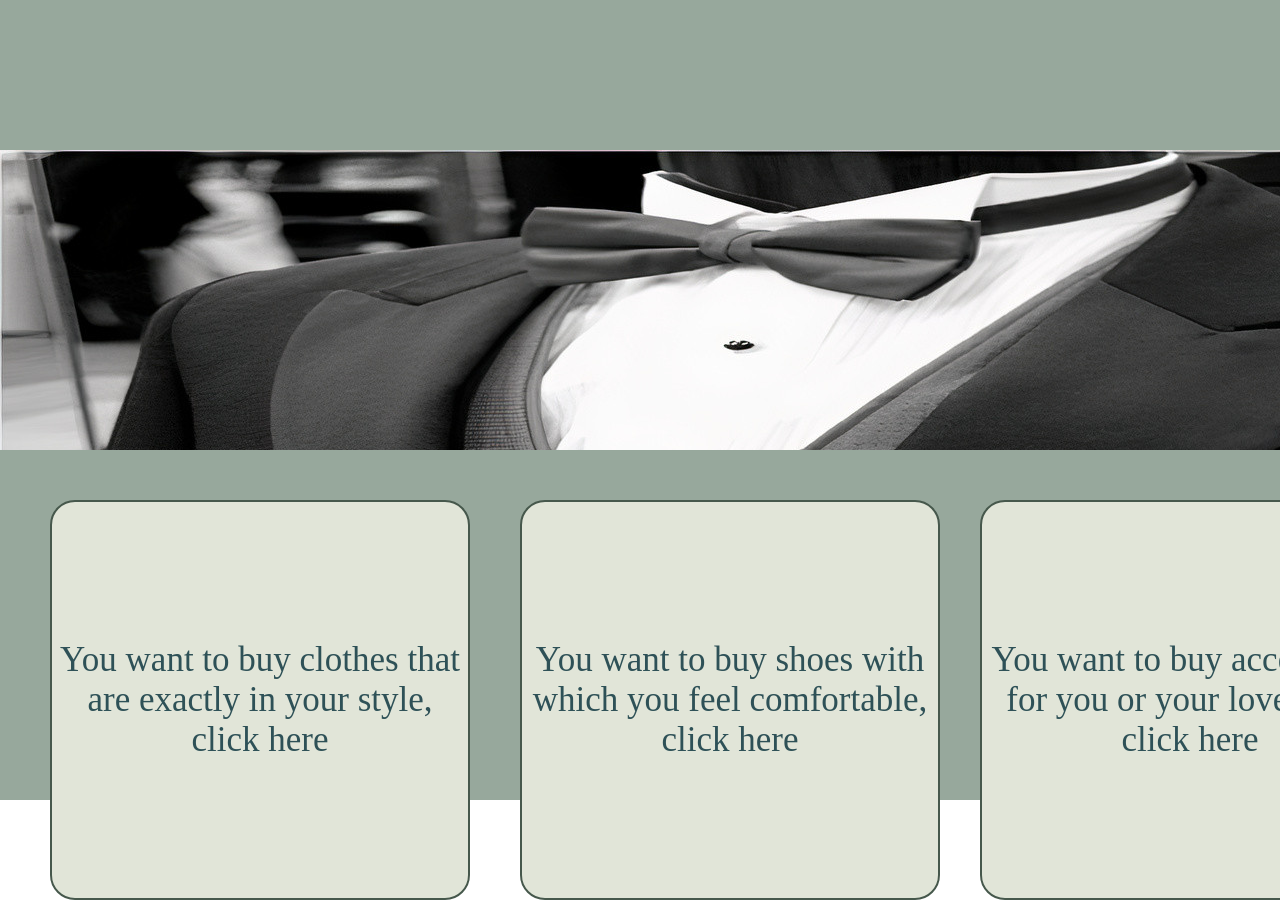
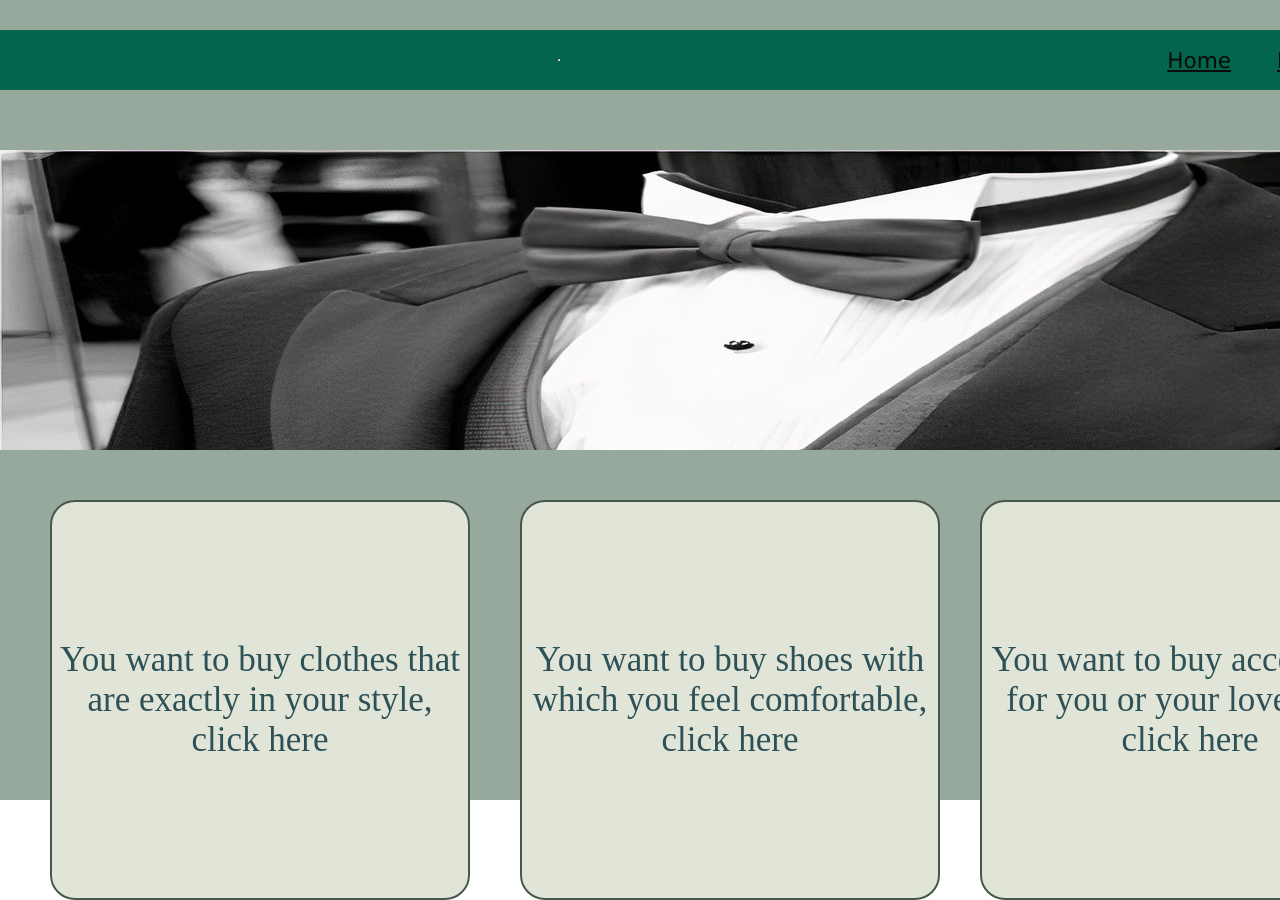
Before and after one commit to IvoKarapeev/Online-Shop, a React (Create React App) app in the folder client/: page / in a window 1280 px wide. Shown: the top 900 px of the page. Built offline with nearby package versions, Linux system fonts and the light colour scheme.

Commit message:
Creating Header Component

```diff
--- a/client/src/App.js
+++ b/client/src/App.js
@@ -1,11 +1,13 @@
 import './App.css';
 
 import HomePage from './components/Home/HomePage';
+import Header from './components/Header/Header';
 
 function App() {
 
     return (
         <div className="App">
+            <Header/>
             <HomePage/>
         </div>
     );
--- /dev/null
+++ b/client/src/components/Header/Header.js
@@ -0,0 +1,52 @@
+import styles from './Header.module.css';
+import { Link } from 'react-router-dom';
+
+const Header = () => {
+
+    return (
+        <div>
+            <nav className={styles.navbar}>
+                {/* <img src="/images/logo.png" alt="" className={styles.logo} /> */}
+                <hr />
+                <ul className={styles['nav-links']}>
+                    <div className={styles.menu}>
+                        <p>
+                            <Link to='/'>Home</Link>
+                        </p>
+                        <p>
+                            <Link to='/register'>Login</Link>
+                        </p>
+                        <p>
+                            <Link to='/register'>Register</Link>
+                        </p>
+                        <p className={styles.services}>
+                            <a href="/">Services</a>
+                            <ul className={styles.dropdown}>
+                                <p>
+                                <Link to="/">Clothes</Link>
+                                </p>
+                                <p>
+                                <Link to="/">Shoes</Link>
+                                </p>
+                                <p>
+                                <Link to="/">Accessories</Link>
+                                </p>
+                            </ul>
+                        </p>
+                        <p>
+                            <Link to='/register'>Logout</Link>
+                        </p>
+                        <p>
+                            <Link to='/register'>Create Item</Link>
+                        </p>
+                    </div>
+                </ul>
+            </nav>
+        </div>
+
+
+    )
+
+};
+
+export default Header;
--- /dev/null
+++ b/client/src/components/Header/Header.module.css
@@ -0,0 +1,74 @@
+.navbar {
+    position: absolute;
+    top: 30px;
+    padding-top: 10px;
+    display: flex;
+    align-items: center;
+    padding: 5px;
+    height: 50px;
+    width: 1910px;
+    background-color: rgb(4, 101, 77);
+    color: rgb(11, 172, 132);
+}
+
+.nav-links a {
+    font-size: larger;
+    font-family: 'Lucida Sans', 'Lucida Sans Regular', 'Lucida Grande', 'Lucida Sans Unicode', Geneva, Verdana, sans-serif;
+    color: rgb(10, 10, 10);
+}
+
+/* .logo {
+    display: block;
+    text-align: center;
+    height: 70px;
+    width: 100px;
+} */
+
+.menu {
+    display: flex;
+    gap: 1em;
+    font-size: 18px;
+}
+
+.menu p:hover {
+    background-color:rgb(11, 172, 132);
+    border-radius: 5px;
+    transition: 0.3s ease;
+}
+
+.menu p {
+    padding: 5px 14px;
+}
+
+.services {
+    position: relative;
+}
+
+.dropdown {
+    background-color: rgb(1, 139, 139);
+    padding: 1em 0;
+    position: absolute;
+    display: none;
+    border-radius: 8px;
+    top: 35px;
+    left: -62px;
+}
+
+.dropdown p+p {
+    margin-top: 10px;
+}
+
+.dropdown p {
+    padding: 0.5em 1em;
+    width: 8em;
+    text-align: center;
+}
+
+.dropdown p:hover {
+    background-color: #4c9e9e;
+}
+
+.services:hover .dropdown {
+    z-index: 1;
+    display: block;
+}
```
